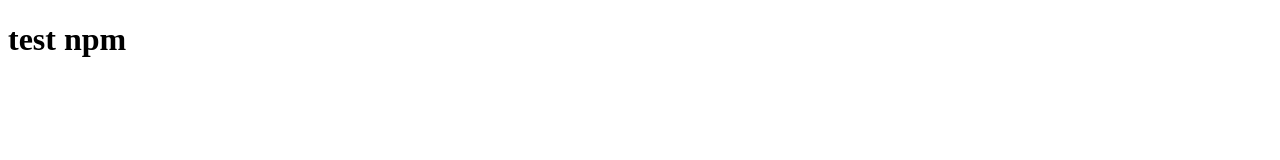
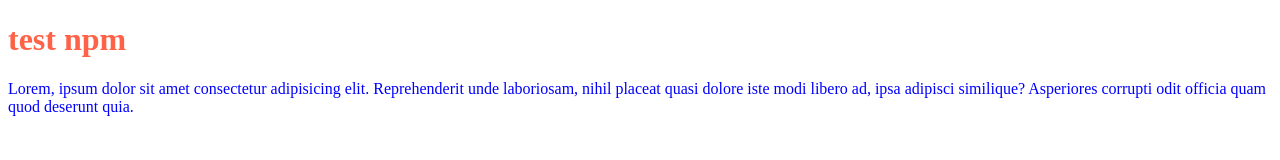
Before and after one commit to rubenperezjimenez/Zero, a website: page index.html in a window 1280 px wide. Drawn offline with Linux system fonts and the light colour scheme.

Commit message:
Zero One

```diff
--- /dev/null
+++ b/css/estilos.css
@@ -0,0 +1,3 @@
+h1 {
+    color:tomato;
+}
--- a/index.html
+++ b/index.html
@@ -4,9 +4,11 @@
     <meta charset="UTF-8">
     <meta http-equiv="X-UA-Compatible" content="IE=edge">
     <meta name="viewport" content="width=device-width, initial-scale=1.0">
+    <link rel="stylesheet" href="css/styles.css">
     <title>Document</title>
 </head>
 <body>
     <h1>test npm</h1>
+    <p>Lorem, ipsum dolor sit amet consectetur adipisicing elit. Reprehenderit unde laboriosam, nihil placeat quasi dolore iste modi libero ad, ipsa adipisci similique? Asperiores corrupti odit officia quam quod deserunt quia.</p>
 </body>
 </html>
--- /dev/null
+++ b/scss/styles.scss
@@ -0,0 +1,7 @@
+h1 {
+    color:tomato;
+}
+
+p{
+    color:blue;
+}
```
Also changed, not shown: package.json (+13 -3 lines), css/styles.css (added), 1 other file.
